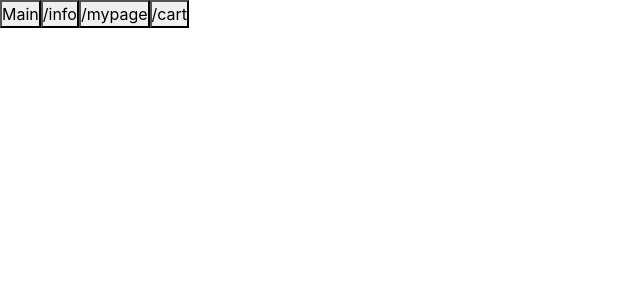
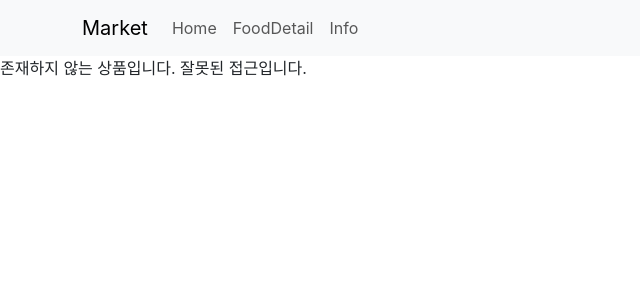
Before and after one commit to song373/react-study1, a React (Create React App) app in the folder react-study1/: page /detail/1 in a window 1280 px wide. Shown: the top 300 px of the page, without its empty margins (0-640 px from the left). Built offline with nearby package versions, Linux system fonts and the light colour scheme.

Commit message:
상세페이지 존재하지 않는 상품경로 처리

```diff
--- a/react-study1/src/App.js
+++ b/react-study1/src/App.js
@@ -29,8 +29,9 @@ function App() {
   //return <Practice03/>;
   //return <NewsBlog/>;
   //return <Practice04/>;
-  return <Practice06/>;
+  // return <FoodMarket/>;
   // return <Practice05/>;
+  return <FoodMarket />;
 
   /*
   return (
--- a/react-study1/src/foodmarket/pages/Detail.js
+++ b/react-study1/src/foodmarket/pages/Detail.js
@@ -16,6 +16,18 @@ function Detail({ foods }) {
     let food = foods.find((food)=>{
         return food.id == id;
     })
+
+    //foods.findindex
+    //if(food == -1)
+
+//    console.log(food);
+
+    if(food == undefined){ //잘못된 id값이 들어옴. 해당 id 상품 없음
+
+        return(
+            <div><hi>존재하지 않는 상품입니다. 잘못된 접근입니다.</hi></div>
+        )
+    }
 
     return (
         <Container>
--- a/react-study1/src/practice/practice06/Practice06.js
+++ b/react-study1/src/practice/practice06/Practice06.js
@@ -1,25 +1,26 @@
-import { Routes, Route, Link, useNavigate  } from "react-router";
+import { Routes, Route, Link, useNavigate } from "react-router";
 import Cart from "./Cart";
+
 function Practice06(){
 
 
+    //생성한 프로젝트
+    //npm install react-router
+    //index.js <BrowserRouter> 설정
 
-    //
-    //
-    //
-
-
+    //Link to
+    //navigate
 
     let navigate = useNavigate();
 
-    return(
+    return (
 
         <div>
 
-{/*<button> <Link to="/">Main</Link> </button>
-<button> <Link to="/info">info</Link> </button>
-<button> <Link to="/mypage">/mypage</Link> </button>
-<button> <Link to="/cart">cart</Link> </button>*/}
+            {/* <button><Link to="/">Main</Link> </button>
+            <button><Link to="/info">/info</Link> </button>
+            <button><Link to="/mypage">/mypage</Link> </button>
+            <button><Link to="/cart">/cart</Link> </button> */}
             <button onClick={()=>{navigate("/")}}>Main</button>
             <button onClick={()=>{navigate("/info")}}>/info</button>
             <button onClick={()=>{navigate("/mypage")}}>/mypage</button>
@@ -29,10 +30,9 @@ function Practice06(){
                 <Route path="/" element={<div>Main</div>}></Route>
                 <Route path="/info" element={<div>info</div>}></Route>
                 <Route path="/mypage" element={<div>mypage</div>}></Route>
-                <Route path="/cart" element={<div>cart</div>}></Route>
+                <Route path="/cart" element={<Cart/>}></Route>
             </Routes>
         </div>
-
     );
 }
 
```
Lines whose indentation alone changed are shown as unchanged.
